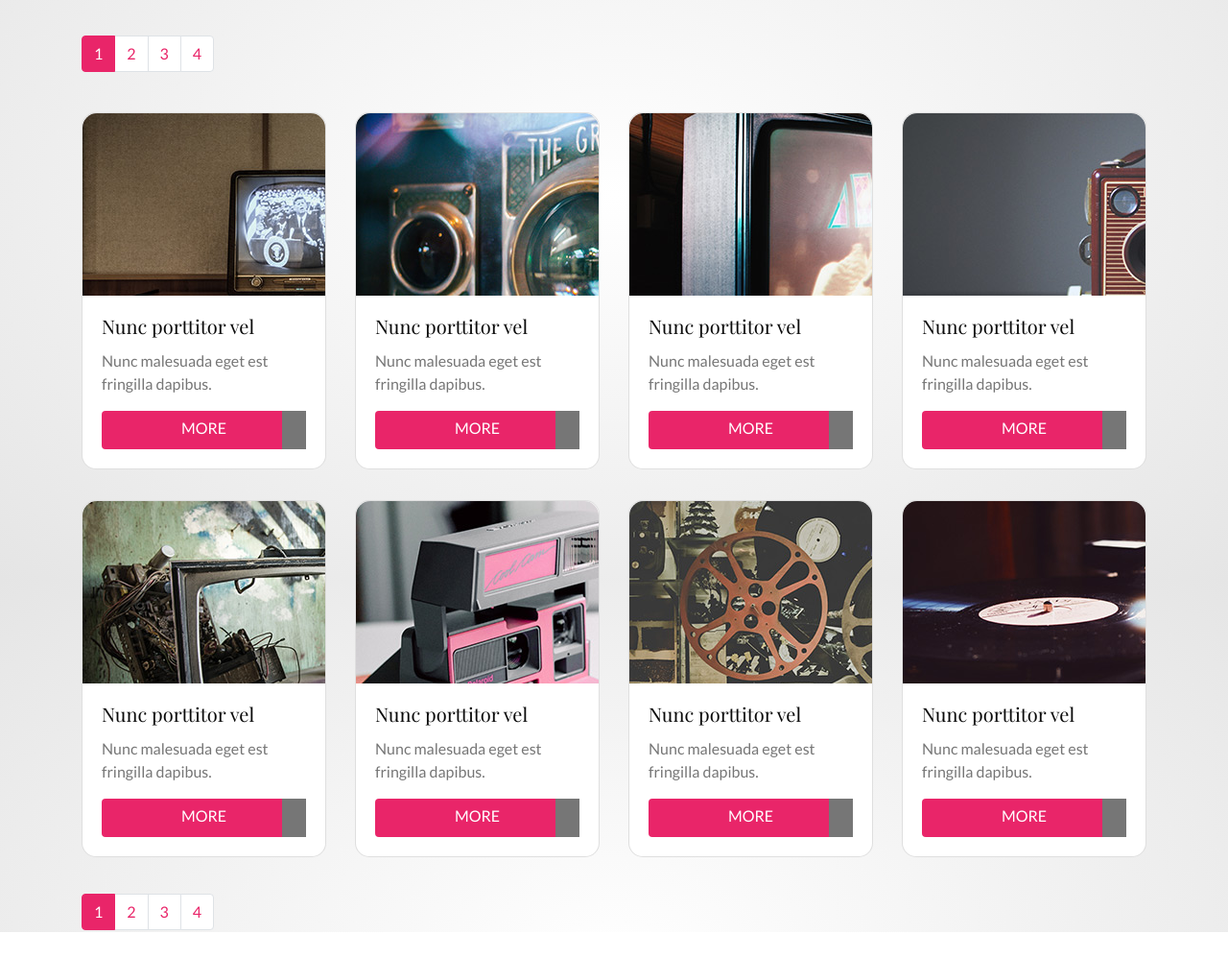
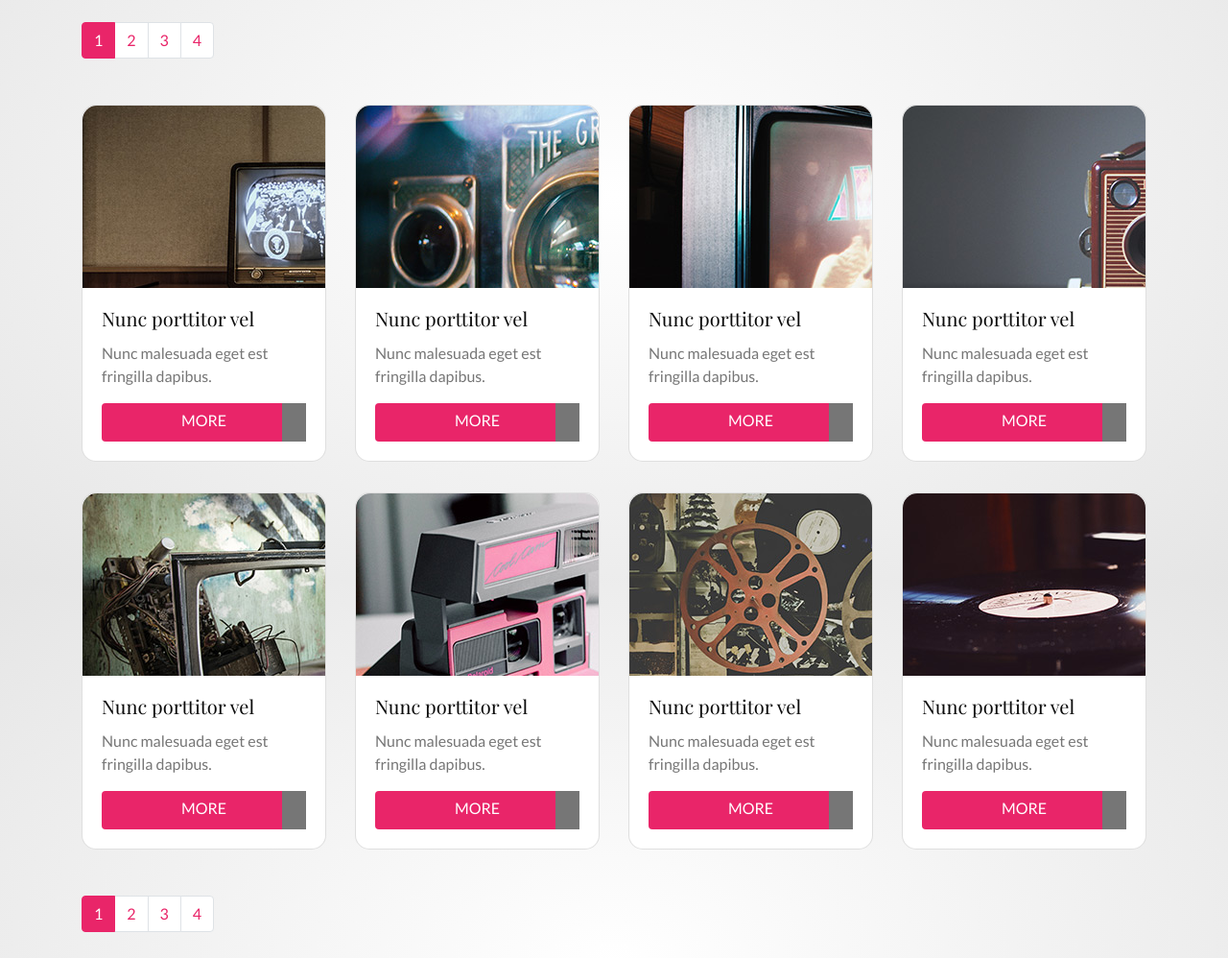
Before and after one commit to Noroff-FEU-Assignments/css-frameworks-ca-tnjensen, a website: page news.html in a window 1280 px wide. Shown: the part 196-1194 px from the top of the page at 96% size. Drawn offline with nearby package versions, Linux system fonts and the light colour scheme; a web font is replaced by a local one.

Commit message:
Edited news page margins

```diff
--- a/news.html
+++ b/news.html
@@ -46,7 +46,7 @@
         <div class="container">
             <h1 class="news-header">News</h1>
             <nav aria-label="page-selectors">
-                <ul class="pagination">
+                <ul class="pagination top">
                   <li class="page-item active"><a class="page-link" href="#">1</a></li>
                   <li class="page-item" aria-current="page">
                     <a class="page-link" href="#">2 <span class="sr-only">(current)</span></a>
@@ -138,7 +138,7 @@
                 </div>
             </div>
             <nav aria-label="page-selectors">
-                <ul class="pagination">
+                <ul class="pagination bottom">
                   <li class="page-item active"><a class="page-link" href="#">1</a></li>
                   <li class="page-item" aria-current="page">
                     <a class="page-link" href="#">2 <span class="sr-only">(current)</span></a>
--- a/sass/partials/_news.scss
+++ b/sass/partials/_news.scss
@@ -1,8 +1,6 @@
 .news{
     border-radius: 15px;
     margin-bottom: 2em;
-    position: relative;
-    top: 80px;
 }
 .news-header{
     position: relative;
@@ -33,21 +31,30 @@
     height: 40px;
     background-color: $footer-copy;
 }
-.pagination{
+.pagination.top{
     position: relative;
-    top: 60px
+    top: 60px;
+    padding-bottom: 6rem;
+}
+.pagination.bottom{
+    padding-bottom: 4rem;
 }
 @media (min-width: 992px){
     .news{
         position: relative;
-        top: 40px;
+        top: -2rem;
     }
     .news-header{
         position: relative;
-        top: 20px;
+        top: 1rem;
     }
-    .pagination{
+    .pagination.top{
         position: relative;
-        top: 30px;
+        top: 1rem;
+        padding-bottom: 4rem;
+    }
+    .pagination.bottom{
+        margin-top: -2rem;
+        margin-bottom: 4rem;
     }
 }
```
Also changed, not shown: css/style.css, css/style.min.css, 2 other files. Lines whose indentation alone changed are shown as unchanged.
